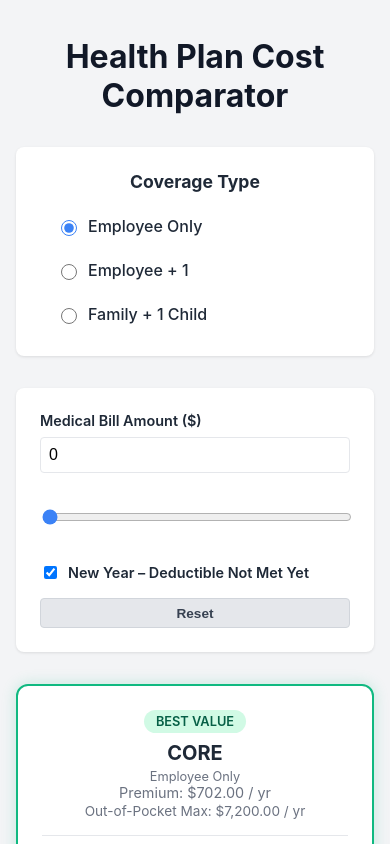
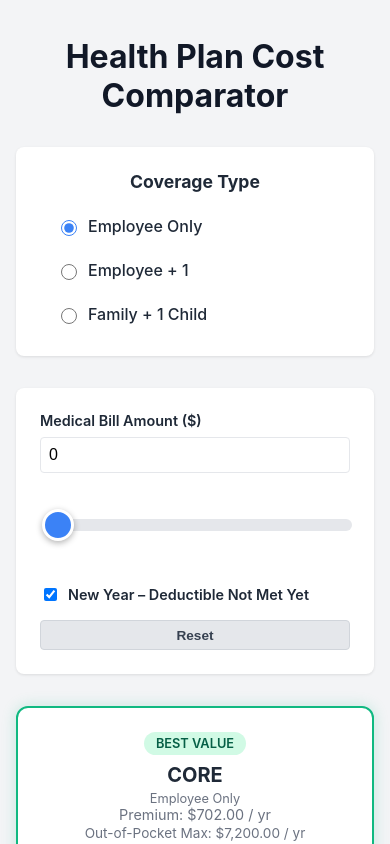
Before and after one commit to Seema0504/Medical-calculator, a React (Vite) app in the folder src/renderer/: page / in a window 390 px wide. Shown: the top 844 px of the page. Built offline with nearby package versions, Linux system fonts and the light colour scheme.

Commit message:
Enhance mobile slider size and touch target

```diff
--- a/src/renderer/src/styles.css
+++ b/src/renderer/src/styles.css
@@ -323,12 +323,54 @@ input[type=range] {
     gap: 0.5rem;
   }
 
-  /* Improve slider touch area for mobile */
+  /* Custom Range Slider for Mobile to be big and touch friendly */
   input[type=range] {
+    -webkit-appearance: none;
+    appearance: none;
+    width: 100%;
     height: 40px;
-    /* Increase overall height for easier touch */
+    background: transparent;
+    cursor: pointer;
+    margin-top: 1.5rem;
+    margin-bottom: 1rem;
+  }
+
+  /* Track Styles */
+  input[type=range]::-webkit-slider-runnable-track {
     width: 100%;
-    margin-top: 1rem;
-    cursor: pointer;
+    height: 12px;
+    background: #e5e7eb;
+    border-radius: 6px;
+    border: none;
+  }
+
+  input[type=range]::-moz-range-track {
+    width: 100%;
+    height: 12px;
+    background: #e5e7eb;
+    border-radius: 6px;
+    border: none;
+  }
+
+  /* Thumb Styles */
+  input[type=range]::-webkit-slider-thumb {
+    -webkit-appearance: none;
+    height: 32px;
+    width: 32px;
+    border-radius: 50%;
+    background: var(--primary-color);
+    margin-top: -10px;
+    /* (12px track - 32px thumb) / 2 */
+    box-shadow: 0 2px 6px rgba(0, 0, 0, 0.3);
+    border: 3px solid white;
+  }
+
+  input[type=range]::-moz-range-thumb {
+    height: 32px;
+    width: 32px;
+    border-radius: 50%;
+    background: var(--primary-color);
+    border: 3px solid white;
+    box-shadow: 0 2px 6px rgba(0, 0, 0, 0.3);
   }
 }
```
